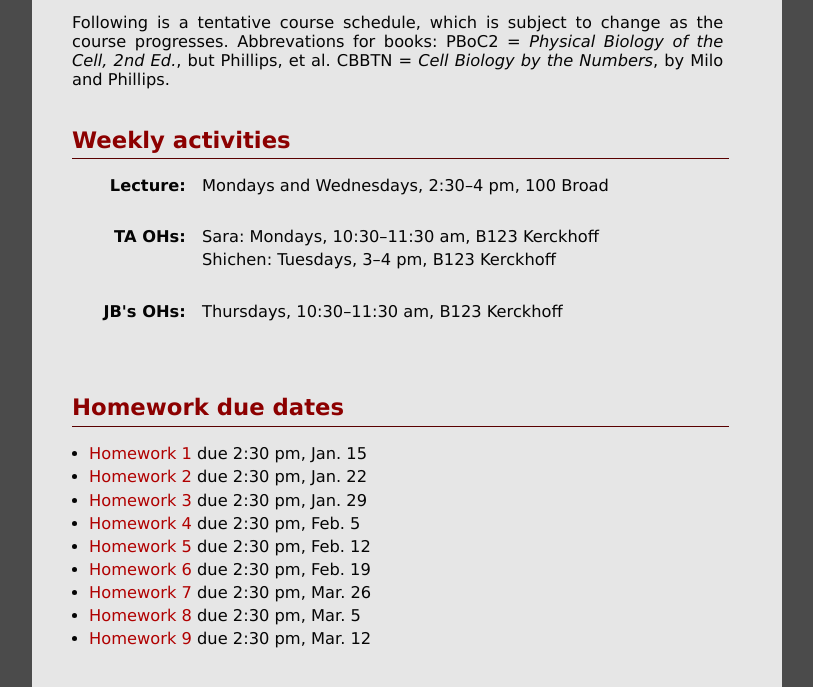
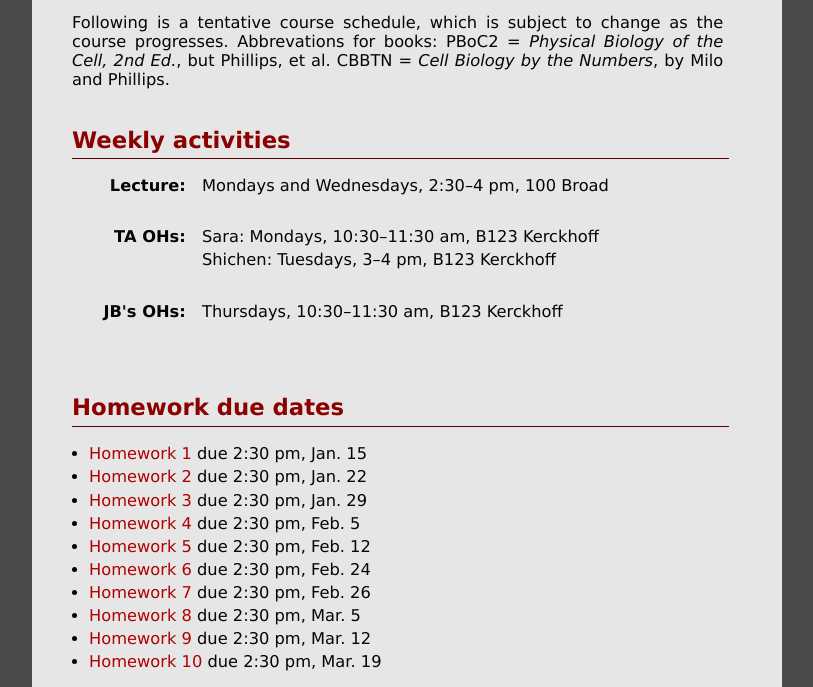
Before and after one commit to bebiaph161/bebiaph161.github.io, a plain HTML site: page schedule.html in a window 1280 px wide. Shown: the part 113-800 px from the top of the page, without its empty margins (233-1046 px from the left). Drawn offline with Linux system fonts and the light colour scheme.

Commit message:
HW 6 and 7

```diff
--- a/schedule.html
+++ b/schedule.html
@@ -66,10 +66,11 @@
         <li><a href="homework/hw3.pdf">Homework 3</a> due 2:30 pm, Jan. 29</li>
         <li><a href="homework/hw4.pdf">Homework 4</a> due 2:30 pm, Feb. 5</li>
         <li><a href="homework/hw5.pdf">Homework 5</a> due 2:30 pm, Feb. 12</li>
-        <li><a href="homework/hw6.pdf">Homework 6</a> due 2:30 pm, Feb. 19</li>
-        <li><a href="homework/hw7.pdf">Homework 7</a> due 2:30 pm, Mar. 26</li>
+        <li><a href="homework/hw6.pdf">Homework 6</a> due 2:30 pm, Feb. 24</li>
+        <li><a href="homework/hw7.pdf">Homework 7</a> due 2:30 pm, Feb. 26</li>
         <li><a href="homework/hw8.pdf">Homework 8</a> due 2:30 pm, Mar. 5</li>
         <li><a href="homework/hw9.pdf">Homework 9</a> due 2:30 pm, Mar. 12</li>
+        <li><a href="homework/hw9.pdf">Homework 10</a> due 2:30 pm, Mar. 19</li>
 	</ul>
           <br />
           <br />
```
Also changed, not shown: 2 other files.
